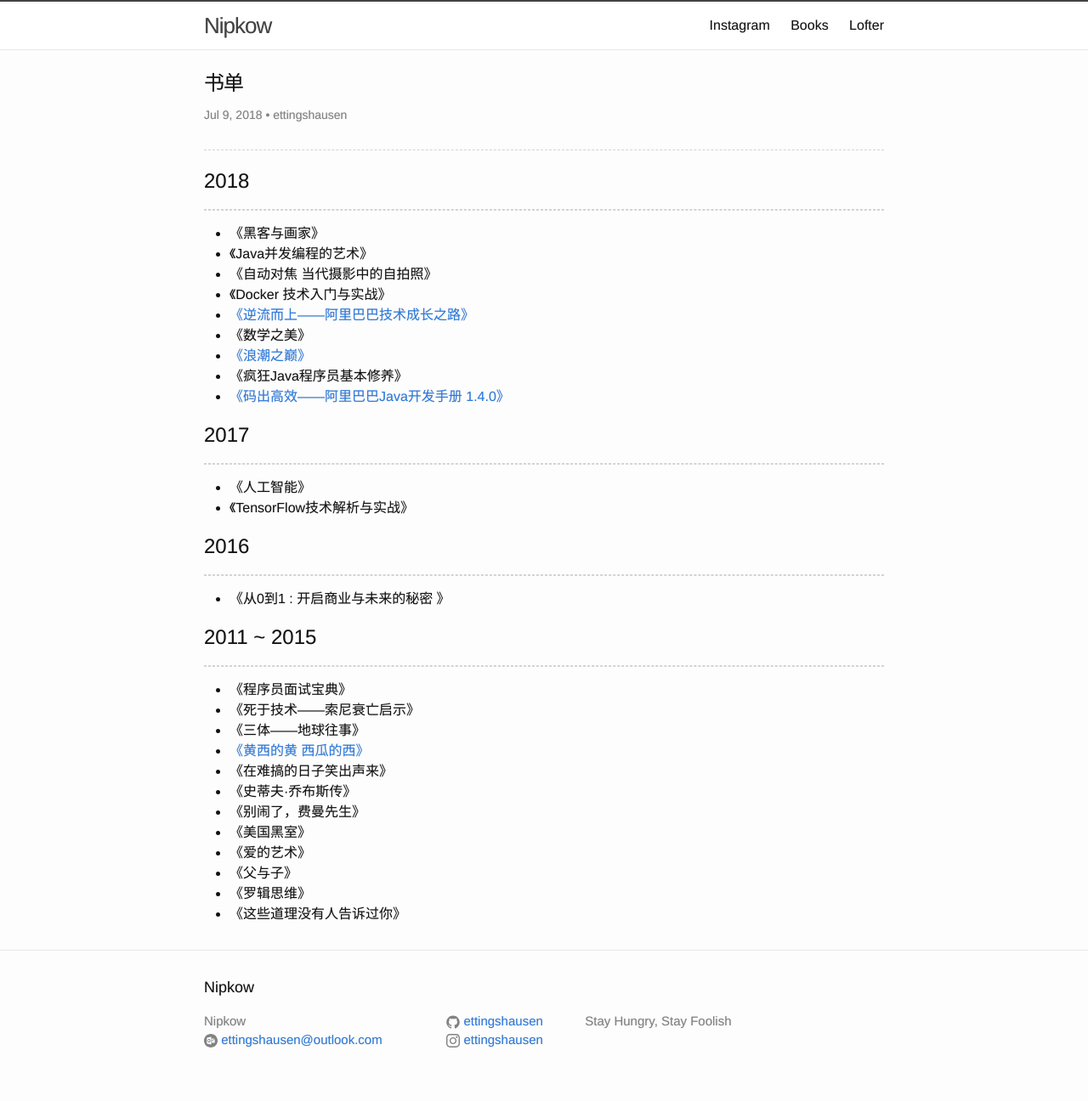
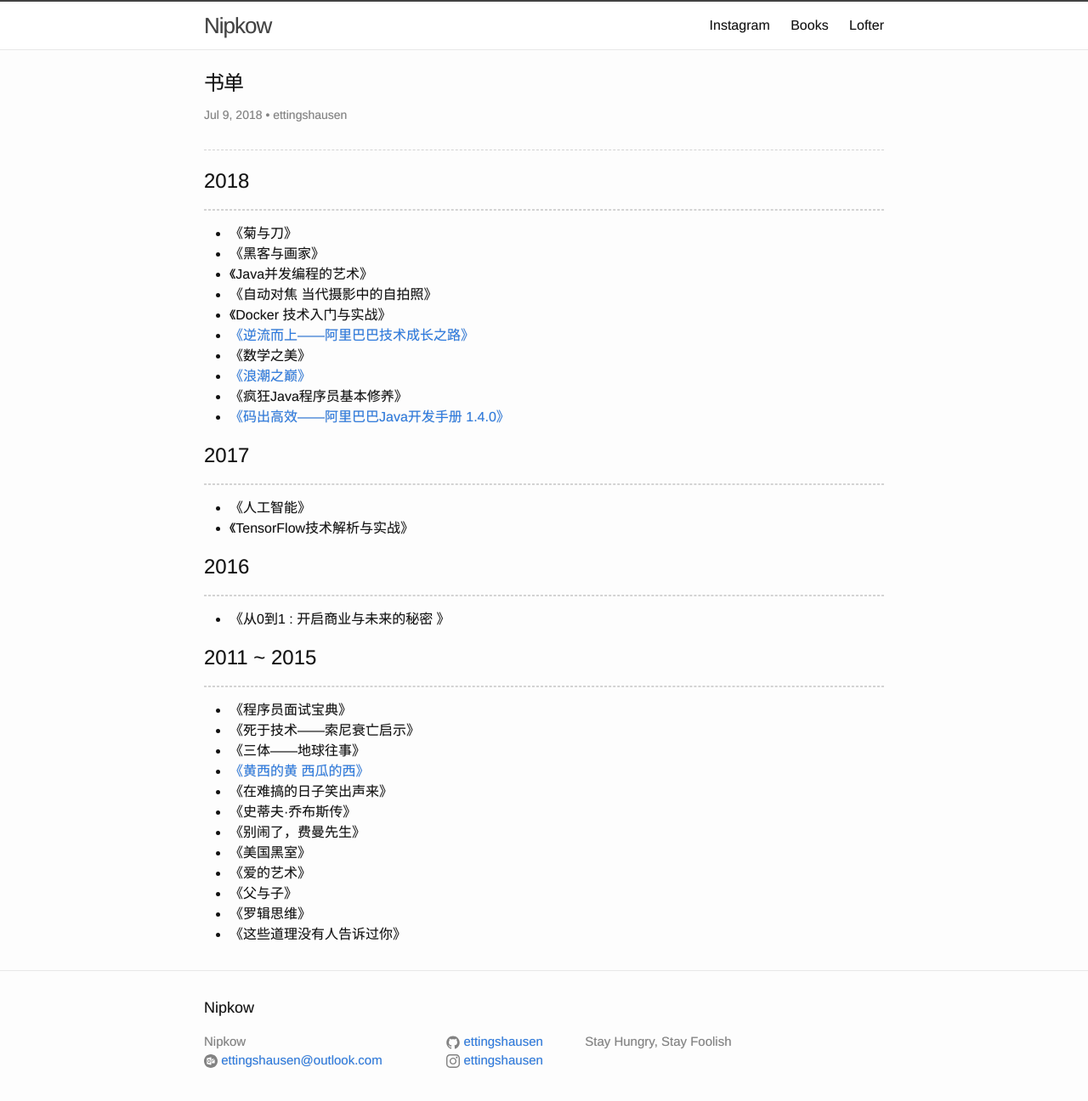
Before and after one commit to ettingshausen/ettingshausen.github.io, a Jekyll site: the page built from books/books.md, in a window 1280 px wide and 1320 px high. Shown: the top 1296 px of the window at 85% size. Built offline with Jekyll 4.4.1, drawn with Linux system fonts in a browser that asks for light colours.

Commit message:
update book list

```diff
--- a/books/books.md
+++ b/books/books.md
@@ -8,6 +8,7 @@ date:   2018-07-09 00:54:32 +0800
 
 # 2018
 ---
++ 《菊与刀》
 + 《黑客与画家》
 + 《Java并发编程的艺术》
 + 《自动对焦 当代摄影中的自拍照》
```
